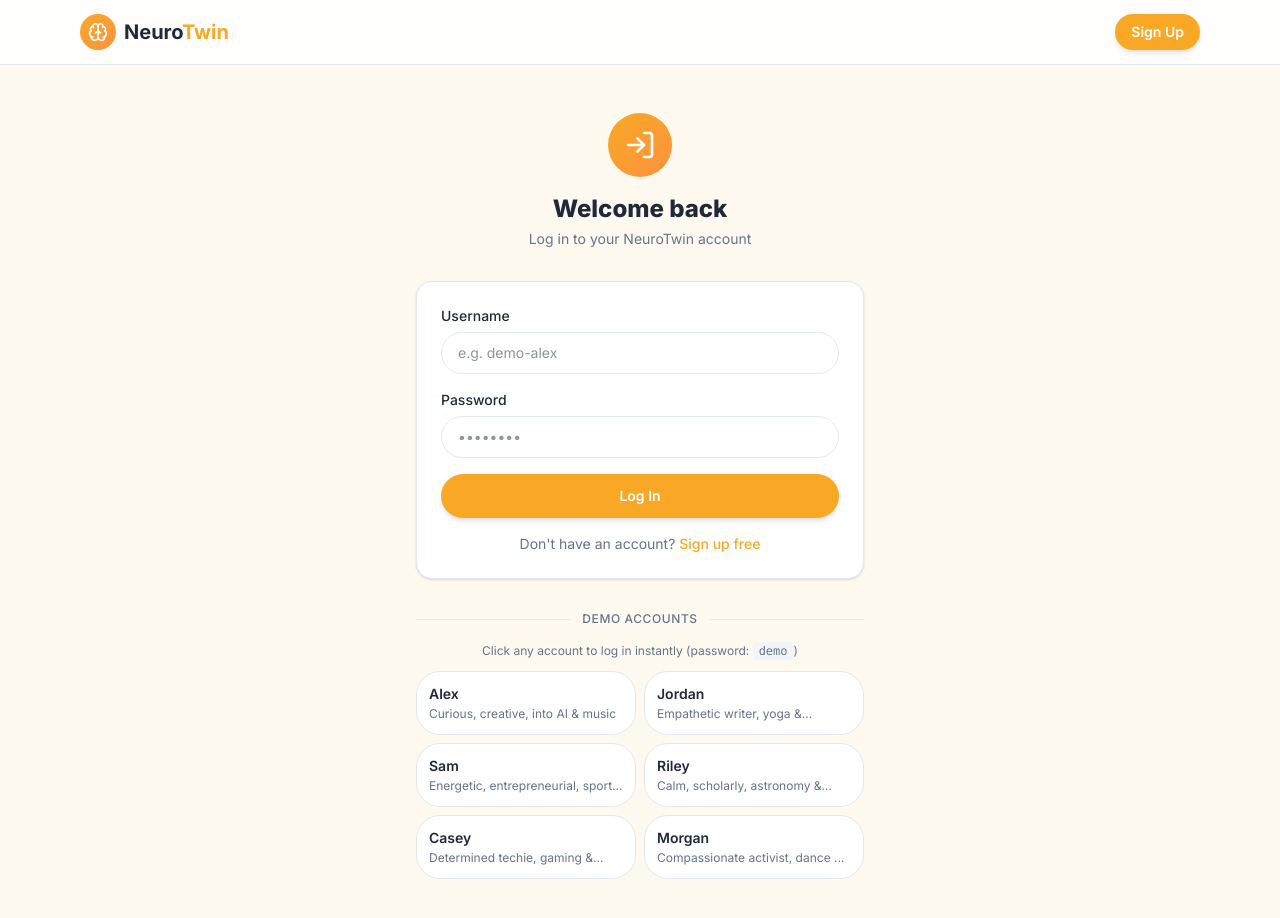
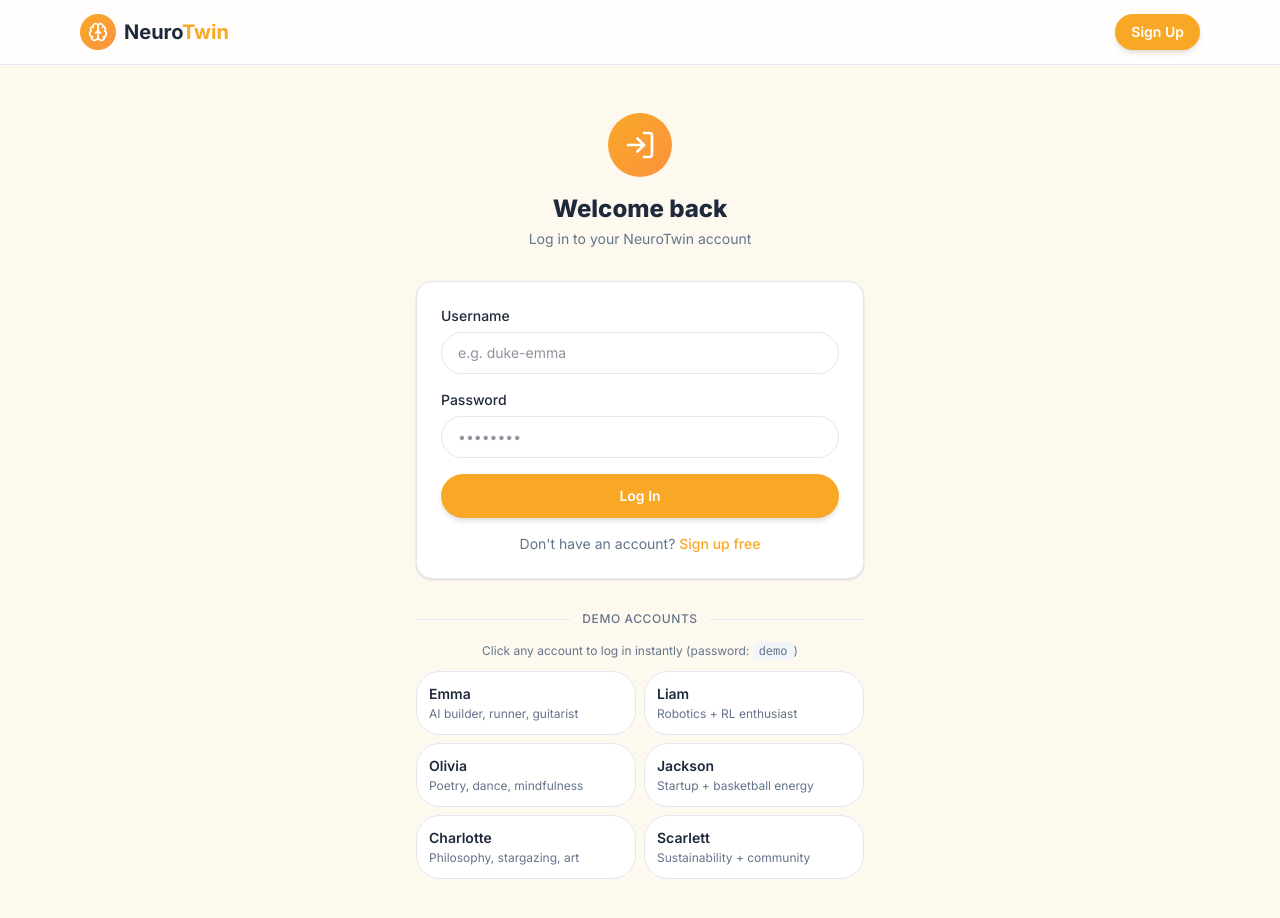
Before and after one commit to YearningAsian/NeuroKin, a Next.js app in the folder frontend/: page /login in a window 1280 px wide. Shown: the top 918 px of the page. Built offline with nearby package versions, Linux system fonts and the light colour scheme; no server answers.

Commit message:
Use Duke demo accounts and add compact school community widget

```diff
--- a/frontend/src/app/(app)/dashboard/page.tsx
+++ b/frontend/src/app/(app)/dashboard/page.tsx
@@ -13,6 +13,7 @@ import {
   Users,
   TrendingUp,
   Brain,
+  School,
   Sparkles,
   ArrowRight,
 } from "lucide-react";
@@ -66,6 +67,7 @@ export default function DashboardPage() {
   const currentMoodLabel = latestMood
     ? latestMood.mood_label.charAt(0).toUpperCase() + latestMood.mood_label.slice(1)
     : "No check-in yet";
+  const communitySchool = user?.school || (studentId.startsWith("duke-") ? "Duke University" : "");
 
   if (twinLoading) return <LoadingSpinner />;
 
@@ -79,6 +81,13 @@ export default function DashboardPage() {
         <p className="text-[var(--color-text-muted)] mt-1">
           Your Emotional Twin is active. Here&apos;s your overview.
         </p>
+        {communitySchool && (
+          <div className="mt-3 inline-flex items-center gap-2 px-3 py-1.5 rounded-full border border-[var(--color-border)] bg-white text-xs text-[var(--color-text-muted)]">
+            <School className="w-3.5 h-3.5" />
+            <span className="font-medium">Community:</span>
+            <span>{communitySchool}</span>
+          </div>
+        )}
       </div>
 
       <div className="grid md:grid-cols-3 gap-6">
--- a/frontend/src/app/login/page.tsx
+++ b/frontend/src/app/login/page.tsx
@@ -9,12 +9,12 @@ import { login, signup } from "@/lib/api";
 import { useAuth } from "@/lib/auth";
 
 const DEMO_ACCOUNTS = [
-  { id: "demo-alex", name: "Alex", description: "Curious, creative, into AI & music" },
-  { id: "demo-jordan", name: "Jordan", description: "Empathetic writer, yoga & mindfulness" },
-  { id: "demo-sam", name: "Sam", description: "Energetic, entrepreneurial, sports & cooking" },
-  { id: "demo-riley", name: "Riley", description: "Calm, scholarly, astronomy & meditation" },
-  { id: "demo-casey", name: "Casey", description: "Determined techie, gaming & robotics" },
-  { id: "demo-morgan", name: "Morgan", description: "Compassionate activist, dance & poetry" },
+  { id: "duke-emma", name: "Emma", description: "AI builder, runner, guitarist" },
+  { id: "duke-liam", name: "Liam", description: "Robotics + RL enthusiast" },
+  { id: "duke-olivia", name: "Olivia", description: "Poetry, dance, mindfulness" },
+  { id: "duke-jackson", name: "Jackson", description: "Startup + basketball energy" },
+  { id: "duke-charlotte", name: "Charlotte", description: "Philosophy, stargazing, art" },
+  { id: "duke-scarlett", name: "Scarlett", description: "Sustainability + community" },
 ];
 
 export default function LoginPage() {
@@ -36,7 +36,7 @@ export default function LoginPage() {
     setSubmitting(true);
     try {
       const result = await login(uid, pass);
-      authLogin(result.student_id, result.display_name);
+      authLogin(result.student_id, result.display_name, result.school);
       router.push("/dashboard");
     } catch (err: unknown) {
       const msg = err instanceof Error ? err.message : "Login failed";
@@ -67,7 +67,7 @@ export default function LoginPage() {
 
     try {
       const result = await login(accountId, "demo");
-      authLogin(result.student_id, result.display_name);
+      authLogin(result.student_id, result.display_name, result.school);
       router.push("/dashboard");
     } catch (err: unknown) {
       const msg = err instanceof Error ? err.message : "Login failed";
@@ -128,7 +128,7 @@ export default function LoginPage() {
                   type="text"
                   value={studentId}
                   onChange={(e) => setStudentId(e.target.value)}
-                  placeholder="e.g. demo-alex"
+                  placeholder="e.g. duke-emma"
                   className="w-full px-4 py-2.5 rounded-xl border border-[var(--color-border)] text-sm focus:outline-none focus:ring-2 focus:ring-[var(--color-primary)] focus:border-transparent"
                   onKeyDown={(e) => e.key === "Enter" && handleLogin()}
                 />
--- a/frontend/src/app/onboarding/page.tsx
+++ b/frontend/src/app/onboarding/page.tsx
@@ -414,7 +414,7 @@ export default function OnboardingPage() {
     try {
       // Create the account first
       const result = await signup(username, name, password, selectedSchool);
-      authLogin(result.student_id, result.display_name);
+      authLogin(result.student_id, result.display_name, result.school ?? selectedSchool);
 
       // Submit initial mood + journal under the new account
       if (selectedMood) {
--- a/frontend/src/components/ChatWidget.tsx
+++ b/frontend/src/components/ChatWidget.tsx
@@ -80,11 +80,8 @@ function ChatWindow({
 
     // appendMessage already fires 'connections-updated' which will sync our state
     appendMessage(studentId, connection.peerId, msg);
-<<<<<<< HEAD
-=======
     // Don't manually append — the "connections-updated" event listener
     // will sync messages from localStorage to avoid duplicates.
->>>>>>> dev
     setText("");
 
     // Simulate human typing delay
--- a/frontend/src/lib/api.ts
+++ b/frontend/src/lib/api.ts
@@ -28,6 +28,7 @@ export interface AuthResponse {
   status: string;
   student_id: string;
   display_name: string;
+  school?: string;
 }
 
 /** Create a new student account and return session info. */
--- a/frontend/src/lib/auth.tsx
+++ b/frontend/src/lib/auth.tsx
@@ -5,12 +5,13 @@ import { createContext, useContext, useState, useEffect, useCallback, type React
 export interface AuthUser {
   studentId: string;
   displayName: string;
+  school?: string;
 }
 
 interface AuthContextType {
   user: AuthUser | null;
   loading: boolean;
-  login: (studentId: string, displayName: string) => void;
+  login: (studentId: string, displayName: string, school?: string) => void;
   logout: () => void;
 }
 
@@ -43,8 +44,8 @@ export function AuthProvider({ children }: { children: ReactNode }) {
     setLoading(false);
   }, []);
 
-  const loginFn = useCallback((studentId: string, displayName: string) => {
-    const session: AuthUser = { studentId, displayName };
+  const loginFn = useCallback((studentId: string, displayName: string, school?: string) => {
+    const session: AuthUser = { studentId, displayName, school };
     localStorage.setItem(STORAGE_KEY, JSON.stringify(session));
     setUser(session);
   }, []);
```
Also changed, not shown: 1 other file (tests, documents, lock files or other folders).
